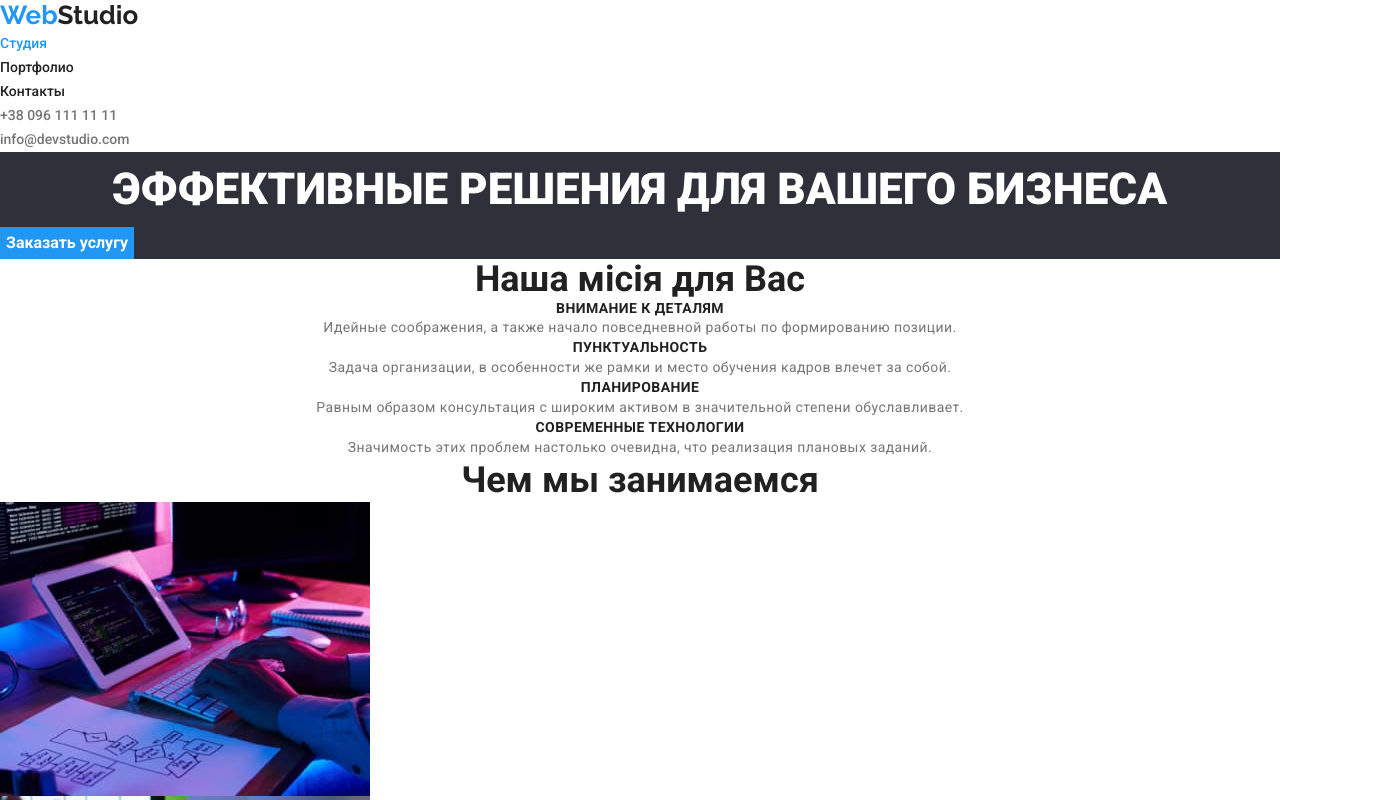
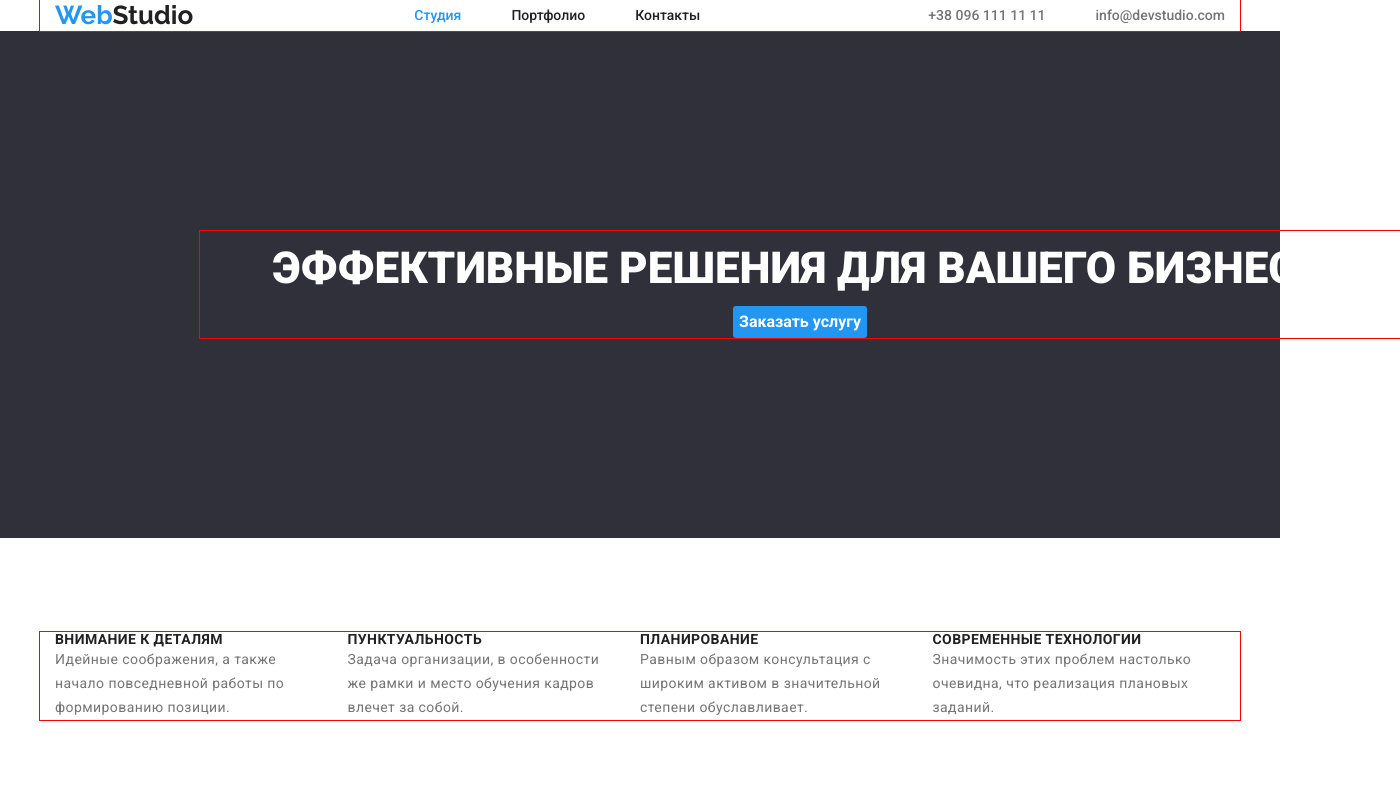
Before and after one commit to AlexMedvetskiy/goit-markup-hw-03, a plain HTML site: page index.html in a window 1280 px wide. Shown: the top 800 px of the page, 1400 px wide, since content can reach past the window. Drawn offline with nearby package versions, Linux system fonts and the light colour scheme.

Commit message:
hw03-flexbox

```diff
--- a/css/styles.css
+++ b/css/styles.css
@@ -20,7 +20,6 @@ line-height:1.71;
 color: var(--accent-color);
 letter-spacing: normal;
 }
-
 
 /* Стили для обнуления верхних отступов у элементов */
 h1,
@@ -71,10 +70,21 @@ p {
     margin: 0;
 }
 
+.container {
+    width: 1200px;
+    padding-right: 15px;
+    padding-left: 15px;
+    margin-right: auto;
+    margin-left: auto;
+    outline: 1px solid red;
+}
+
+
+
 /* index.html */
 .studio-color {
     color:var(--brand-color);
-}
+    }
 
 .header-logo{
     text-decoration: none;
@@ -86,10 +96,17 @@ p {
 }
 .header-logo {
     list-style: none;
+    margin-right: 93px;
 }
+.header-container {
+    display: flex;
+    justify-content: space-between;
+    align-items: center;
+}
+
 .web-color {
     color: var(--brand-color);
-}
+  }
 .header-list {
     text-decoration: none;
     font-family: 'Roboto';
@@ -103,7 +120,15 @@ p {
 }
 .header-list {
     list-style: none;
+    margin-right: 50px;
+    }
+
+.list {
+    display: flex;
+    justify-content: space-between;
+        align-items: center;
 }
+
 .header-contact {
     text-decoration: none;
     font-family: 'Roboto';
@@ -111,7 +136,13 @@ p {
         font-size: 14px;
         line-height: 1.14;
         color: var(--accent-color);
+        margin-left: auto;
+        margin-left: 50px;
+
 }
+
+
+
 .header-list:hover,
 .header-list:focus{
     color: var(--brand-color);
@@ -122,6 +153,9 @@ p {
 }
 .hero{
     background-color: var(--background-color);
+    padding: 200px;
+    margin-bottom: 94px;
+
 }
 .section-hero{
         font-family: 'Roboto';
@@ -131,6 +165,7 @@ p {
         text-align: center;
         text-transform: uppercase;
         color: var(--text-background);
+
 
 }
 .btn-hero{
@@ -142,7 +177,25 @@ p {
         background-color: var(--brand-color);
         cursor: pointer;
         border: none;
+        margin: 0 auto;
+         display: block;
+         border-radius: 3px;
+        }
+        .to-hide {
+                    position: absolute;
+                    width: 1px;
+                    height: 1px;
+                    margin: -1px;
+                    padding: 0;
+                    overflow: hidden;
+                    border: 0;
+                    clip: rect(0 0 0 0);
+        }
+
+.our-mission {
+    margin-bottom:116px;
 }
+
 .mission{
     font-family: 'Roboto';
         font-weight: 700;
@@ -151,6 +204,11 @@ p {
         text-align: center;
         color: var(--header-color);
 }
+.mission-list {
+    flex-basis: 50%;
+    margin-right: 30px;
+}
+
 .mission-heading{
     font-family: 'Roboto';
         font-weight: 700;
@@ -168,8 +226,11 @@ p {
         line-height: 1.71;
         letter-spacing: 0.03em;
         color: var(--accent-color);
+ }
+.section-about {
+    padding: 94px;
+}
 
-}
 .about-heading{
     font-family: 'Roboto';
         font-weight: 700;
@@ -177,7 +238,12 @@ p {
         line-height:1.16;
         text-align: center;
         color: var(--header-color);
+        margin-bottom: 48px;
 }
+.section-team {
+    padding: 94px;
+}
+
 .section-team-heading{
     font-family: 'Roboto';
         font-weight: 700;
@@ -263,6 +329,7 @@ font-family: 'Roboto';
   .button{
     list-style: none;
     color: var(--header-color);
+    display: flex;
 
   }
   .button{
@@ -275,7 +342,11 @@ font-family: 'Roboto';
         letter-spacing: 0.03em;
         color: var(--header-color);
         cursor: pointer;
+        margin-bottom: 50px;
+        justify-content: space-evenly;
+        margin-right: 8px;
   }
+
 .button-filters {
     font-family: inherit;
     border: none;
@@ -296,7 +367,11 @@ font-family: 'Roboto';
 
   .project{
     list-style: none;
-  }
+    display: flex;
+    flex-wrap: wrap;
+    justify-content: space-between;
+     }
+
   .project-heading{
     font-family: 'Roboto';
         font-weight: 700;
@@ -305,10 +380,14 @@ font-family: 'Roboto';
         color: var(--header-color);
         letter-spacing: 0.06em;
   }
+  .img-project {
+    margin-bottom: 30px;
+  }
   .title-project{
     font-family: 'Roboto';
         font-size: 16px;
         line-height: 1.88;
         color: var(--accent-color);
         letter-spacing: 0.03em;
+        margin-right: 30px;
   }
--- a/index.html
+++ b/index.html
@@ -25,11 +25,13 @@
 </head>
 
 <body>
+
     <header>
-        <nav>
+               <div class="container header-container">
             <a class="header-logo" href=""> <span class="web-color">Web</span>Studio
             </a>
-            <ul class="list">
+        <nav>
+                      <ul class="list">
                 <li>
                     <a class="header-list" href="./index.html"> <span class="studio-color">Студия</span>
                     </a>
@@ -52,43 +54,50 @@
                 </a>
             </li>
         </ul>
+        </div>
     </header>
     <main>
         <!-- section hero -->
         <section class="hero">
+            <div class="container">
             <h1 class="section-hero">Эффективные решения для вашего бизнеса
             </h1>
             <button class="btn-hero" type="button">Заказать услугу
             </button>
             </section>
-            <section class="Our mission">
-            <h2 class="mission">Наша місія для Вас
+            </div>
+
+            <section class="our-mission">
+                <div class="container">
+            <h2 class="mission to-hide">Наша місія для Вас
             </h2>
             <ul class="list">
-                <li>
+                <li class="mission-list">
                     <h3 class="mission-heading">Внимание к деталям</h3>
                     <p class="features" >Идейные соображения, а также начало повседневной работы по формированию позиции.
                     </p>
                 </li>
-                <li>
+                <li class="mission-list">
                     <h3 class="mission-heading">Пунктуальность</h3>
                     <p class="features">Задача организации, в особенности же рамки и место обучения кадров влечет за собой.
                     </p>
                 </li>
-                <li>
+                <li class="mission-list">
                     <h3 class="mission-heading">Планирование</h3>
                     <p class="features">Равным образом консультация с широким активом в значительной степени обуславливает.
                     </p>
                 </li>
-                <li>
+                <li class="mission-list">
                     <h3 class="mission-heading">Современные технологии</h3>
                     <p class="features">Значимость этих проблем настолько очевидна, что реализация плановых заданий.
                     </p>
                 </li>
             </ul>
+            </div>
         </section>
         <!-- section about -->
         <section class="section-about">
+            <div class="container">
             <h2 class="about-heading">Чем мы занимаемся</h2>
             <ul class="list">
                 <li>
@@ -101,9 +110,11 @@
                     <img class="img-about" src="./images/about/img-3-squoosh.jpg" alt="graphic design" width="370" height="295">
                 </li>
             </ul>
+            </div>
         </section>
         <!-- section team -->
         <section class="section-team">
+            <div class="container">
             <h2 class="section-team-heading">Наша команда</h2>
             <ul class="list">
                 <li>
@@ -127,9 +138,11 @@
                     <p class="team">UI Designer</p>
                 </li>
             </ul>
+            </div>
         </section>
     </main>
     <footer class="footer">
+        <div class="container">
         <a class="footer-logo" href=""> <span class="web-color-footer">Web</span>Studio
         </a>
         <address class="address-footer">
@@ -145,7 +158,9 @@
     </li>
 </ul>
         </address>
+        </div>
             </footer>
+
 </body>
 
 </html>
```
Also changed, not shown: portfolio.html (+9 -2 lines).
